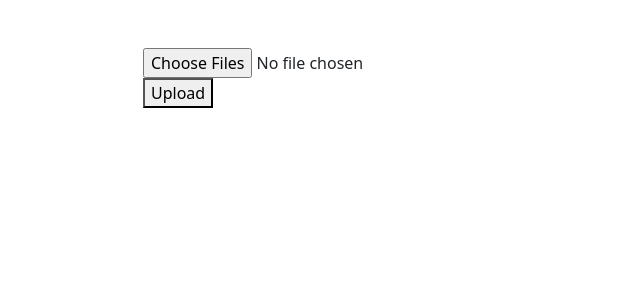
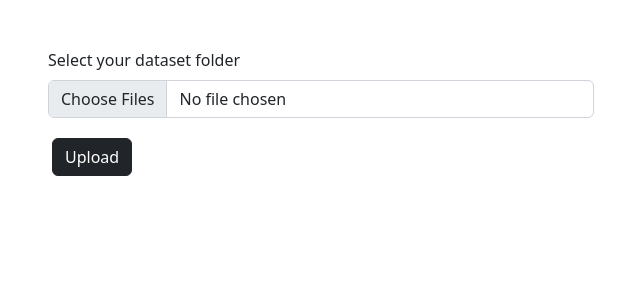
Before and after one commit to Duranic/augmented-gallery, a Django app: template photos/templates/photos/add.html in a window 1280 px wide. Shown: the part 56-356 px from the top of the page, without its empty margins (319-959 px from the left). Run offline with Django 4.2, Linux system fonts and the light colour scheme; the template is opened without the code that fills it, so the values that code supplies are empty; parts of the project's set-up code (start-up, migrations or seed data) failed here and were passed over.

Commit message:
delete old dataset when uploading new one

```diff
--- a/photos/templates/photos/add.html
+++ b/photos/templates/photos/add.html
@@ -5,19 +5,33 @@
 {% block title %} {{ page }} {% endblock title %}
 
 {% block content %}
+    <style>
+        img {
+            height: 20px;
+        }
+        .warning{
+            background-color: lightgoldenrodyellow;
+        }
+    </style>
     <div class="m-5">
         <div class="container">
             <div class="row justify-content-center">
-                <div class="col-md-4">
+                <div class="col-md-6">
                     {% if hasDataset %}
-                        <div>
-                            you already have dataset
-                        </div>
+                    <div class="warning mb-3">
+                        <img class="float-left" src="../../static/images/warning.png" alt="Dataset warning">
+                        You already have an uploaded dataset. Uploading a new dataset will delete the existing dataset.
+                    </div>
                     {% endif %}
                     <form method="post" enctype="multipart/form-data">
                         {% csrf_token %}
-                        <input type="file" name="file" multiple webkitdirectory directory>
-                        <button type="submit">Upload</button>
+                        <div class="form-group">
+                            <div class="mb-3">
+                                <label for="formFile" class="form-label">Select your dataset folder</label>
+                                <input class="form-control" type="file" name="file" multiple webkitdirectory directory>
+                            </div>
+                        </div>
+                        <button class="btn btn-dark m-1" type="submit">Upload</button>
                     </form>
 
                     <!--WIP <form>
@@ -64,12 +78,12 @@
             </div>
         </div>
     </div>
-    <script>
+    <!-- <script>
         function selectFolder(e) {
             var theFiles = e.target.files;
             var relativePath = theFiles[0].webkitRelativePath;
             var folder = relativePath.split("/");
             $("#id_dir_name").val(folder[0]);
         }
-    </script>
+    </script> -->
 {% endblock content %}
```
Also changed, not shown: photos/views.py (+24 -10 lines).
